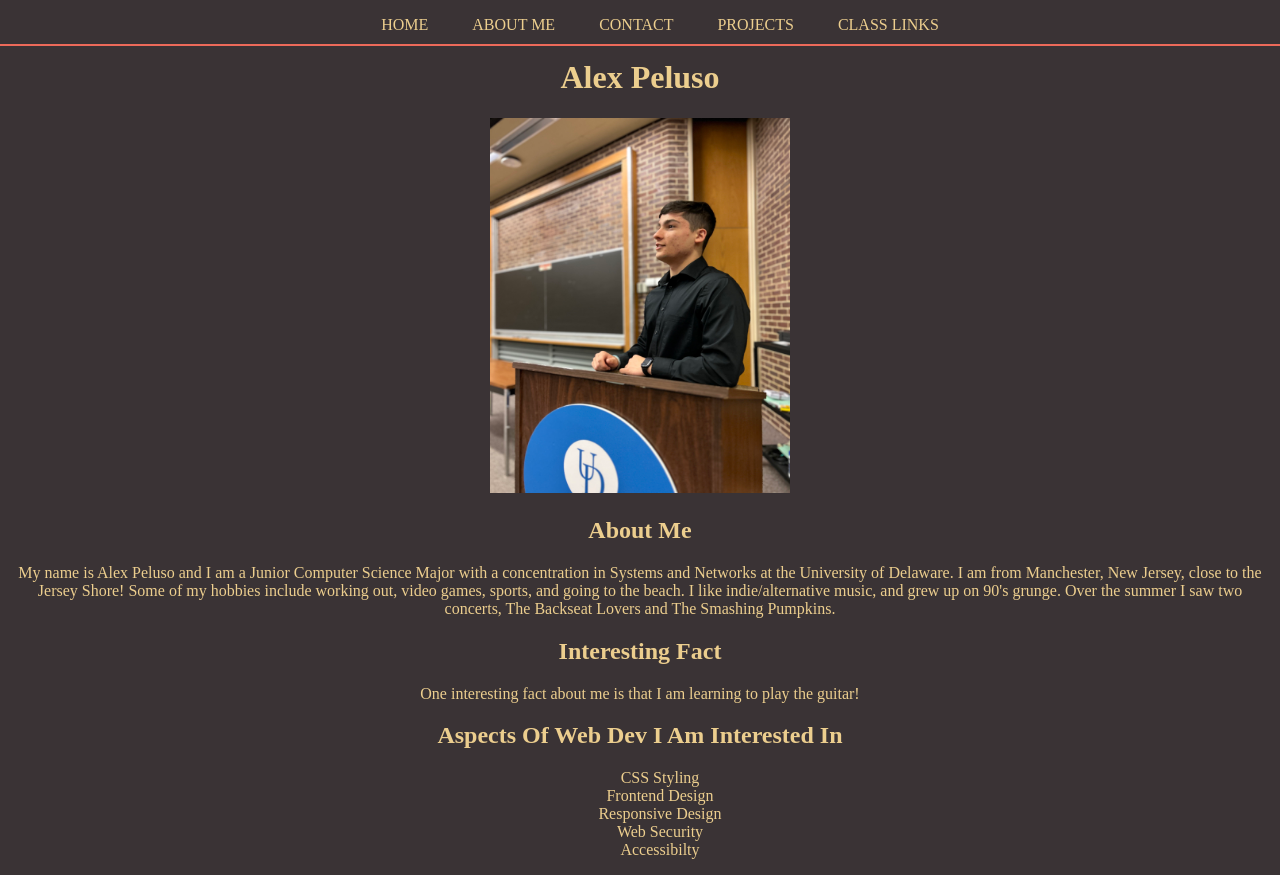
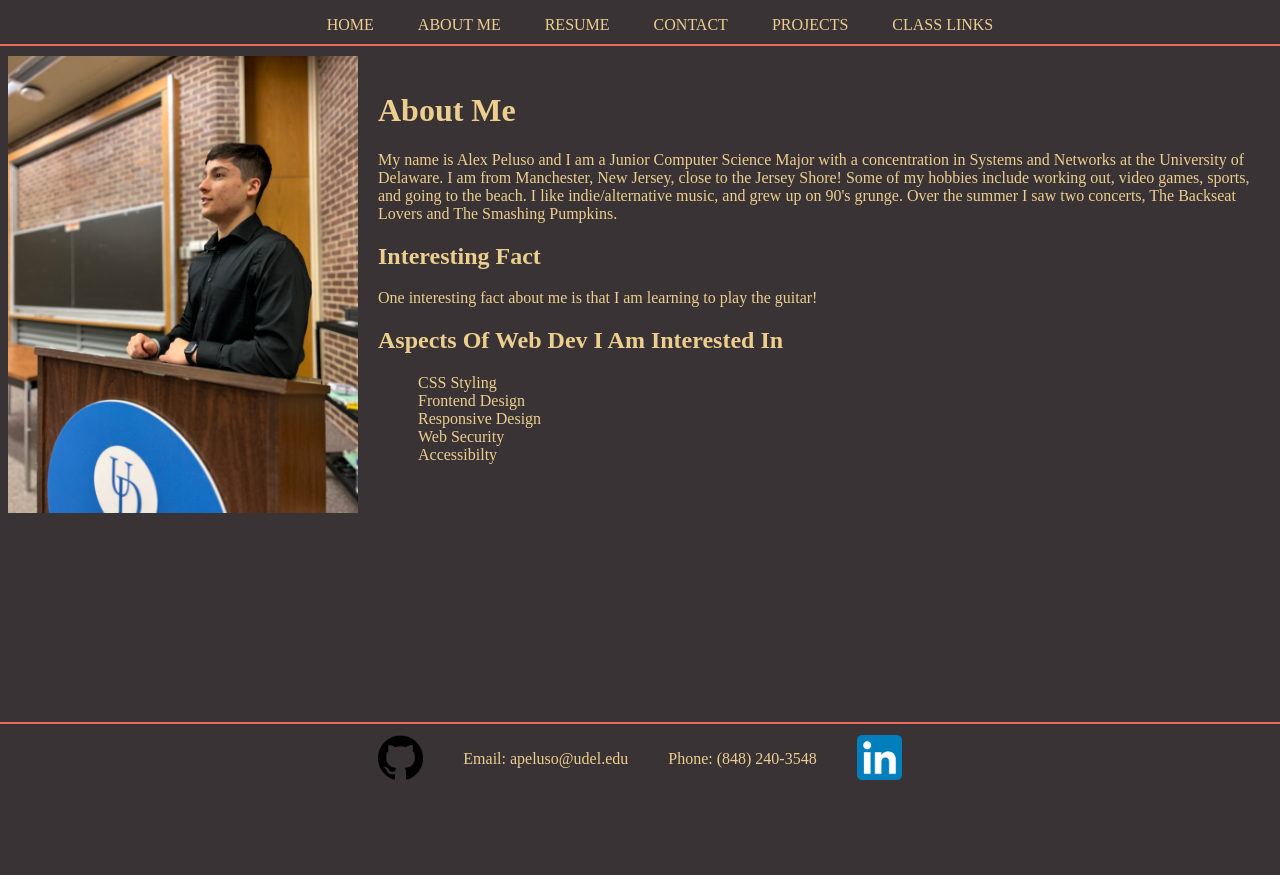
Before and after one commit to apeluso03/apeluso03.github.io, a website: page aboutme.html in a window 1280 px wide. After the commit the page ends 800 px from the top, so only its background shows below. Drawn offline with Linux system fonts and the light colour scheme.

Commit message:
Changes alignment of aboutme, fixed footer placement, etc.

```diff
--- a/aboutme.html
+++ b/aboutme.html
@@ -13,24 +13,26 @@
                     <ul style="border-bottom: 2px solid #ED6A5A; margin-bottom: 10px; padding-bottom: 10px;">
                         <li><a href="index.html">Home</a></li>
                         <li><a href="aboutme.html">About Me</a></li>
+                        <li><a href="images/AlexPelusoResume.pdf" target="_blank">Resume</a></li>
                         <li><a href="contact.html">Contact</a></li>
                         <li><a href="projects.html">Projects</a></li>
                         <li class="dropdown">
                             <a href="#classLinks">Class Links</a>
                             <ul class="down">
                                 <li><a href="https://mattm401.github.io/">Course Page</a></li>
-                                <li><a href="https://arjunman0413.github.io/">Previous Student</a></li>
+                                <li><a href="https://arjunman0413.github.io/">Prev Student</a></li>
                                 <li><a href="https://awrose.github.io/">Next Student</a></li>
                             </ul>
                         </li>
                     </ul>
                 </div>
             </center>
-            <div class="box">
-                <h1>Alex Peluso</h1>
-                <img src="images/alex_lecture.jpg" alt="photo of me" width="300" height="375">
-                <div>
-                    <h2>About Me</h2>
+            <div class="box" style="margin-bottom: 100px;">
+                <div class="aboutme">
+                <div class="about-me">
+                    <img src="images/alex_lecture.jpg" alt="photo of me" width="350" height="475">
+                    <div class="text-content">
+                        <h1 style="text-align: left;">About Me</h1>
                         <p>My name is Alex Peluso and I am a Junior Computer Science Major with a concentration
                             in Systems and Networks at the University of Delaware. I am from Manchester, New Jersey,
                             close to the Jersey Shore!
@@ -38,12 +40,8 @@
                             I like indie/alternative music, and grew up on 90's grunge. Over the summer I
                             saw two concerts, The Backseat Lovers and The Smashing Pumpkins.
                         </p>
-                </div>
-                <div>
                         <h2>Interesting Fact</h2>
                         <p>One interesting fact about me is that I am learning to play the guitar!</p>
-                </div>
-            <div>
                         <h2>Aspects Of Web Dev I Am Interested In</h2>
                             <ul class="links">
                                 <li>CSS Styling</li>
@@ -54,4 +52,17 @@
                             </ul>
                     </div>
                 </div>
+            </div>
+        <footer>
+            <center>
+                <div class="footerLinks">
+                    <ul style="border-top: 2px solid #ED6A5A; margin-top: 10px; padding-top: 10px;">
+                        <li><a href="https://github.com/apeluso03" target="_blank"><img src="images/GitHub-Mark.png" width="45" height="45" alt="GitHub"></a></li>
+                        <li><p style="color: #ECCE8E">Email: apeluso@udel.edu</p></li>
+                        <li><p style="color: #ECCE8E">Phone: (848) 240-3548</p></li>
+                        <li><a href="https://www.linkedin.com/in/alexpeluso/"><img src="images/LinkedIn_icon.png" width="45" height="45" alt="LinkedIn"></a></li>
+                    </ul>
+                </div>
+            </center>
+        </footer>
     </body>
--- a/css/styles.css
+++ b/css/styles.css
@@ -64,7 +64,7 @@
     left: 0%;
     opacity: 0;
     visibility: hidden;
-    width: 0;
+    width: 50px;
     background-color: rgb(27, 27, 27);
     z-index: 1010;
     transition: all 0.3s;
@@ -95,7 +95,7 @@
 }
 
 .footerLinks {
-    position: absolute;
+    position: fixed;
     bottom: 0;
     left: 0;
     width: 100%;
@@ -103,6 +103,14 @@
     align-items: center;
     justify-content: space-between;
     background-color: #3A3335;
+}
+
+.footerLinks ul {
+    list-style-type: none;
+    display: flex;
+    justify-content: center;
+    align-items: center;
+    padding: 0;
 }
 
 .footerLinks ul li {
@@ -117,3 +125,18 @@
     color: #ECCE8E;
     text-transform: uppercase;
 }
+
+.about-me {
+    display: flex;
+    align-items: center;
+}
+
+.about-me img {
+    float: left;
+    margin-right: 20px;
+}
+
+.text-content {
+    flex: 1;
+    text-align: left;
+}
```
Also changed, not shown: contact.html (+14 -1 lines), index.html (+6 -5 lines), projects.html (+14 -1 lines), images/AlexPelusoResume.jpg (added), 1 other file. Lines whose indentation alone changed are shown as unchanged.
